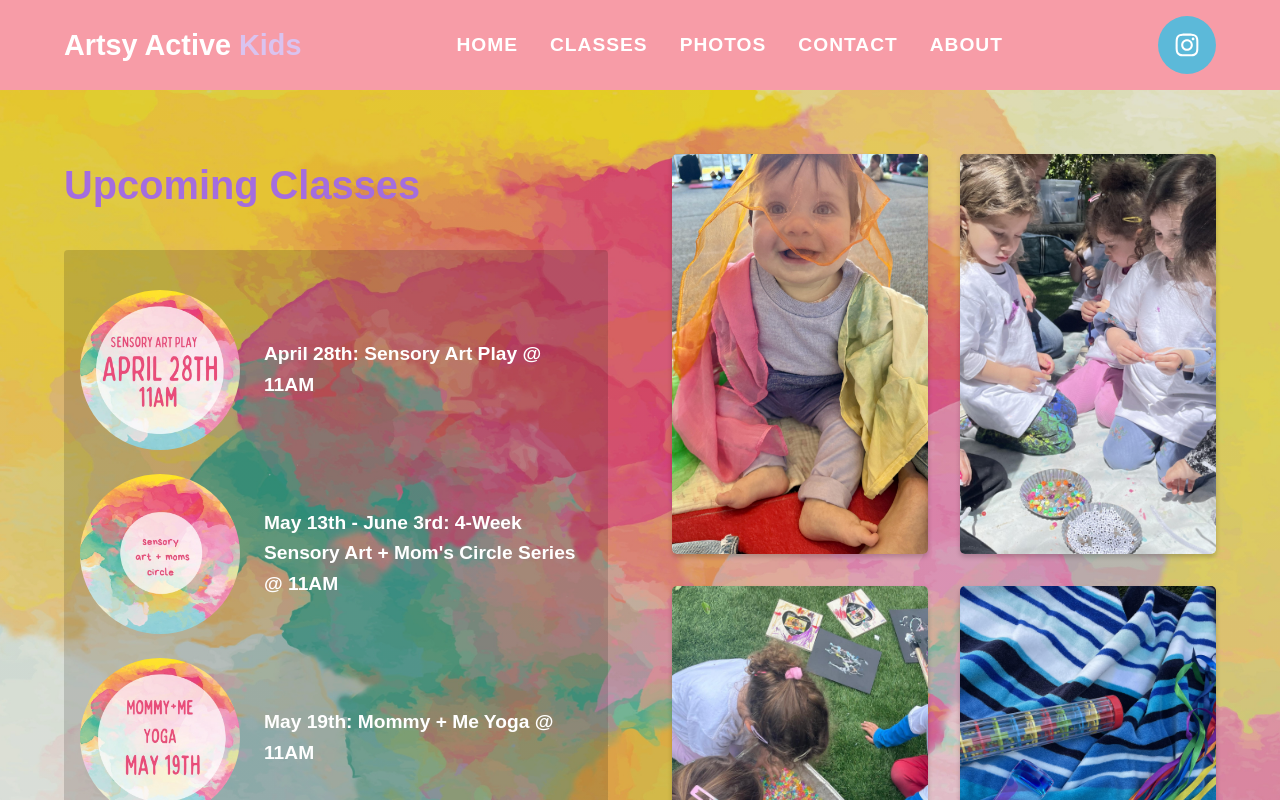
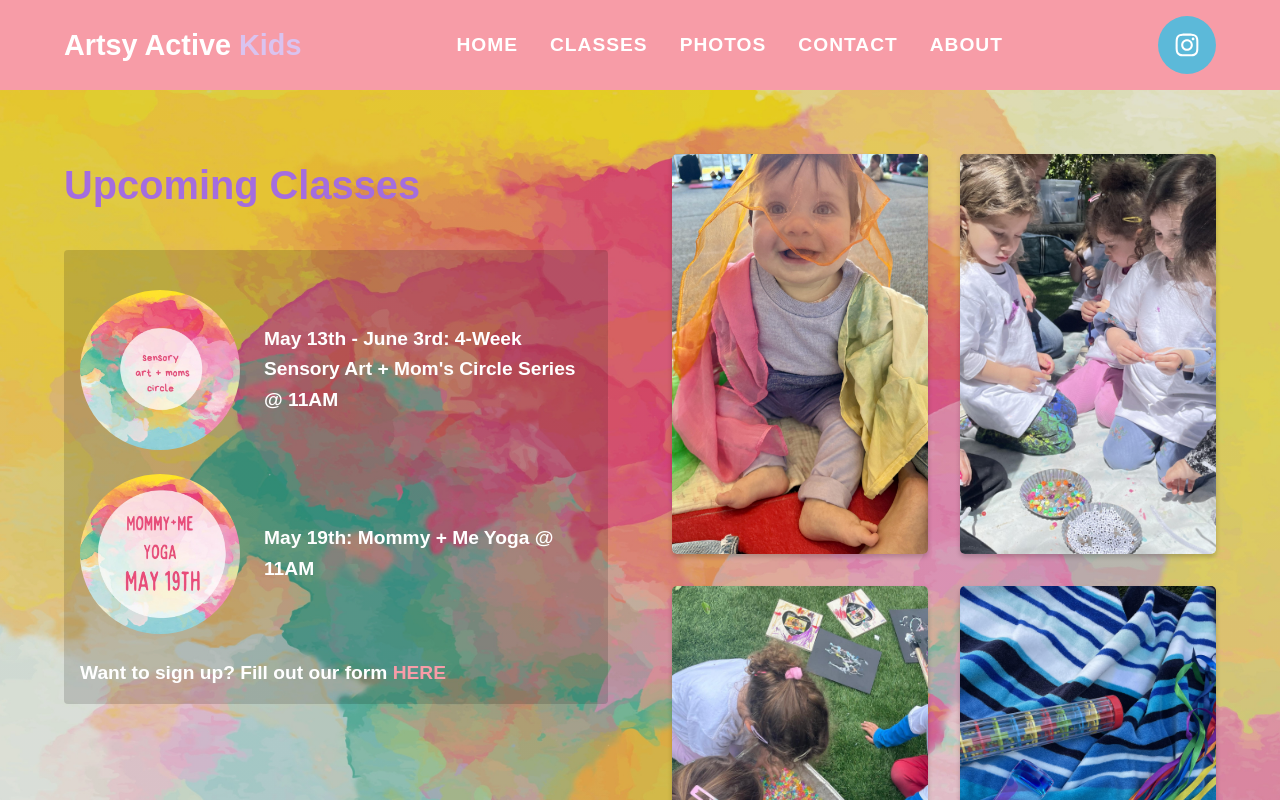
Before and after one commit to jsilver88/artsyactivekids, a React (Vite) app: page /classes in a window 1280 px wide. Shown: the top 800 px of the page. Built offline with nearby package versions, Linux system fonts and the light colour scheme; a web font is replaced by a local one.

Commit message:
updated class schedule

```diff
--- a/src/pages/Classes.jsx
+++ b/src/pages/Classes.jsx
@@ -7,12 +7,6 @@ function Classes() {
         <div className="col">
           <h2 className="heading-lg">Upcoming Classes</h2>
           <div className="shadow">
-            <div className="session">
-              <img src="/images/428-sensory.jpg" alt="" className="class-img" />
-              <p className="p-text">
-                <strong>April 28th:</strong> Sensory Art Play @ 11AM
-              </p>
-            </div>
             <div className="session">
               <img src="/images/momscircle.jpeg" alt="" className="class-img" />
               <p className="p-text">
```
